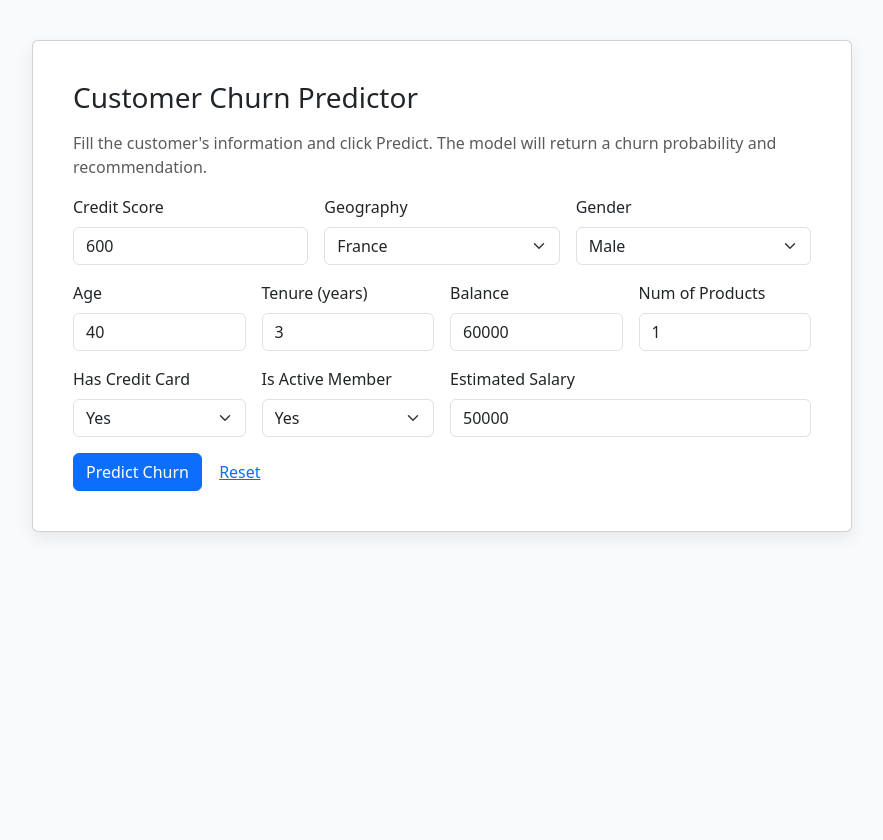
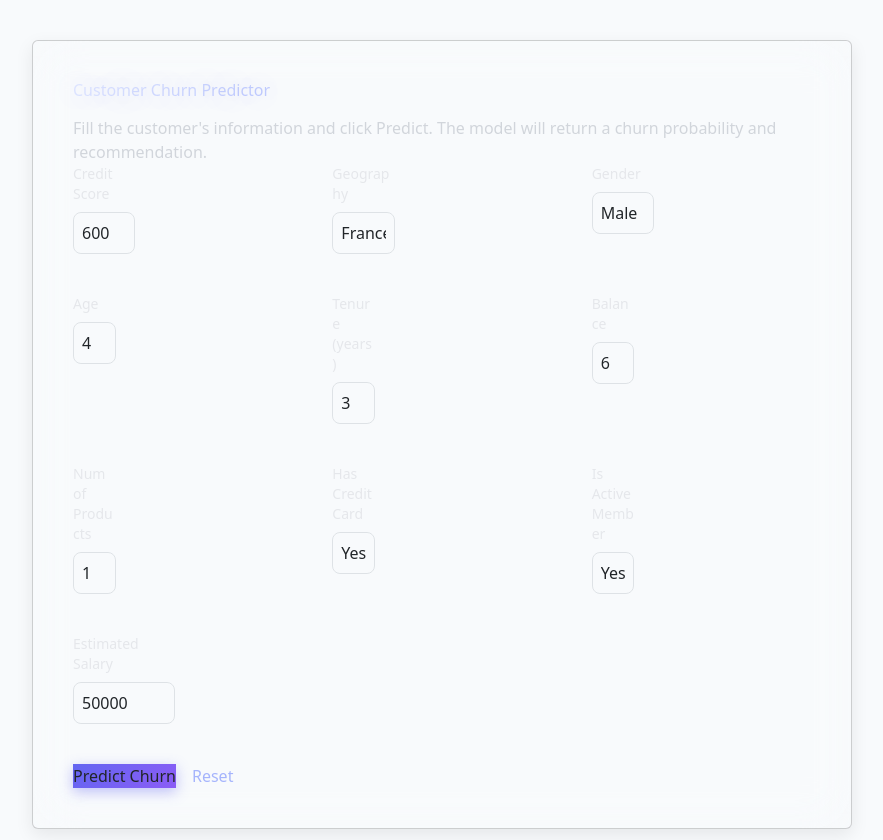
Before and after one commit to Captain-23/ML-Projects, a Flask app: page / in a window 1280 px wide. Shown: the whole page, without its empty margins (198-1081 px from the left). Before the commit the page ends 535 px from the top, so only its background shows below. Run offline with Flask 3, Linux system fonts and the light colour scheme.

Commit message:
Added style.css

```diff
--- /dev/null
+++ b/ANN project (Churn)/static/css/styles.css
@@ -0,0 +1,108 @@
+/* ── Base ── */
+body {
+  @apply bg-slate-950 text-gray-100 font-sans antialiased;
+  background: linear-gradient(135deg, #0f172a 0%, #1e1b4b 50%, #0f172a 100%);
+  min-height: 100vh;
+}
+
+/* ── Glass Card ── */
+.glass-card {
+  @apply relative overflow-hidden rounded-2xl border border-white/10;
+  background: rgba(255, 255, 255, 0.04);
+  backdrop-filter: blur(24px);
+  -webkit-backdrop-filter: blur(24px);
+  max-width: 820px;
+  margin: 40px auto;
+  box-shadow:
+    0 8px 32px rgba(0, 0, 0, 0.3),
+    inset 0 1px 0 rgba(255, 255, 255, 0.06);
+}
+
+/* ── Decorative Orbs ── */
+.orb {
+  @apply absolute rounded-full pointer-events-none;
+  filter: blur(80px);
+  opacity: 0.35;
+}
+.orb-1 {
+  @apply w-72 h-72 -top-20 -left-20;
+  background: radial-gradient(circle, #6366f1, transparent 70%);
+}
+.orb-2 {
+  @apply w-64 h-64 -bottom-16 -right-16;
+  background: radial-gradient(circle, #06b6d4, transparent 70%);
+}
+
+/* ── Header ── */
+.header-glow {
+  @apply text-2xl font-bold tracking-tight;
+  background: linear-gradient(135deg, #e0e7ff, #a5b4fc, #818cf8);
+  -webkit-background-clip: text;
+  -webkit-text-fill-color: transparent;
+  background-clip: text;
+}
+.header-accent {
+  text-shadow: 0 0 30px rgba(99, 102, 241, 0.3);
+}
+
+/* ── Form Controls ── */
+.form-label {
+  @apply block text-sm font-medium text-gray-300 mb-1;
+}
+.form-control,
+.form-select {
+  @apply mt-1 w-full rounded-lg px-3 py-2 text-sm text-gray-100 placeholder-gray-500
+         border border-white/10 outline-none transition-all duration-200;
+  background: rgba(255, 255, 255, 0.05);
+}
+.form-control:focus,
+.form-select:focus {
+  @apply border-indigo-500/60 ring-2 ring-indigo-500/20;
+  background: rgba(255, 255, 255, 0.08);
+}
+.form-select option {
+  @apply bg-slate-900 text-gray-100;
+}
+
+/* ── Primary Button ── */
+.btn-excite {
+  @apply inline-flex items-center justify-center rounded-lg px-6 py-2.5
+         text-sm font-semibold text-white transition-all duration-300
+         shadow-lg cursor-pointer border-0;
+  background: linear-gradient(135deg, #6366f1, #8b5cf6);
+  box-shadow: 0 4px 14px rgba(99, 102, 241, 0.4);
+}
+.btn-excite:hover {
+  background: linear-gradient(135deg, #818cf8, #a78bfa);
+  box-shadow: 0 6px 20px rgba(99, 102, 241, 0.5);
+  transform: translateY(-1px);
+}
+.btn-excite:active {
+  transform: translateY(0);
+}
+
+/* ── Risk Badges ── */
+.badge-risk-high {
+  @apply inline-block rounded-full px-3 py-1 text-xs font-bold uppercase tracking-wider;
+  background: rgba(239, 68, 68, 0.15);
+  color: #fca5a5;
+  border: 1px solid rgba(239, 68, 68, 0.3);
+}
+.badge-risk-low {
+  @apply inline-block rounded-full px-3 py-1 text-xs font-bold uppercase tracking-wider;
+  background: rgba(34, 197, 94, 0.15);
+  color: #86efac;
+  border: 1px solid rgba(34, 197, 94, 0.3);
+}
+
+/* ── Result Section ── */
+.alert-info {
+  @apply rounded-lg p-4;
+  background: rgba(255, 255, 255, 0.03);
+  border: 1px solid rgba(255, 255, 255, 0.06);
+}
+
+/* ── Utilities ── */
+.result {
+  @apply text-white font-semibold text-base;
+}
--- a/ANN project (Churn)/templates/index.html
+++ b/ANN project (Churn)/templates/index.html
@@ -8,6 +8,8 @@
       href="https://cdn.jsdelivr.net/npm/bootstrap@5.3.2/dist/css/bootstrap.min.css"
       rel="stylesheet"
     />
+    <link href="https://cdn.jsdelivr.net/npm/tailwindcss@2.2.19/dist/tailwind.min.css" rel="stylesheet">
+    <link href="/static/css/styles.css" rel="stylesheet">
     <style>
       body {
         background: #f8fafc;
@@ -23,138 +25,98 @@
     </style>
   </head>
   <body>
-    <div class="card p-4">
+    <div class="card p-4 glass-card relative overflow-hidden">
+      <!-- decorative orbs -->
+      <div class="orb orb-1"></div>
+      <div class="orb orb-2"></div>
       <div class="card-body">
-        <h3 class="card-title mb-3">Customer Churn Predictor</h3>
-        <p class="text-muted">
-          Fill the customer's information and click Predict. The model will
-          return a churn probability and recommendation.
-        </p>
+        <h3 class="card-title mb-3 header-glow header-accent">Customer Churn Predictor</h3>
+        <p class="text-gray-300">Fill the customer's information and click Predict. The model will return a churn probability and recommendation.</p>
 
         <form method="post" action="/predict">
-          <div class="row g-3">
+          <div class="row g-3 grid grid-cols-1 md:grid-cols-3 gap-4">
             <div class="col-md-4">
-              <label class="form-label">Credit Score</label>
-              <input
-                name="CreditScore"
-                class="form-control"
-                type="number"
-                step="1"
-                value="600"
-                required
-              />
+              <label class="form-label block text-sm text-gray-200">Credit Score</label>
+              <input name="CreditScore" class="form-control mt-1 p-2 rounded-lg bg-white/5 border border-white/5 w-full" type="number" step="1" value="600" required>
             </div>
             <div class="col-md-4">
-              <label class="form-label">Geography</label>
-              <select name="Geography" class="form-select">
+              <label class="form-label block text-sm text-gray-200">Geography</label>
+              <select name="Geography" class="form-select mt-1 p-2 rounded-lg bg-white/5 border border-white/5 w-full">
                 <option>France</option>
                 <option>Spain</option>
                 <option>Germany</option>
               </select>
             </div>
             <div class="col-md-4">
-              <label class="form-label">Gender</label>
-              <select name="Gender" class="form-select">
+              <label class="form-label block text-sm text-gray-200">Gender</label>
+              <select name="Gender" class="form-select mt-1 p-2 rounded-lg bg-white/5 border border-white/5 w-full">
                 <option>Male</option>
                 <option>Female</option>
               </select>
             </div>
 
             <div class="col-md-3">
-              <label class="form-label">Age</label>
-              <input
-                name="Age"
-                class="form-control"
-                type="number"
-                step="1"
-                value="40"
-              />
+              <label class="form-label block text-sm text-gray-200">Age</label>
+              <input name="Age" class="form-control mt-1 p-2 rounded-lg bg-white/5 border border-white/5 w-full" type="number" step="1" value="40">
             </div>
             <div class="col-md-3">
-              <label class="form-label">Tenure (years)</label>
-              <input
-                name="Tenure"
-                class="form-control"
-                type="number"
-                step="1"
-                value="3"
-              />
+              <label class="form-label block text-sm text-gray-200">Tenure (years)</label>
+              <input name="Tenure" class="form-control mt-1 p-2 rounded-lg bg-white/5 border border-white/5 w-full" type="number" step="1" value="3">
             </div>
             <div class="col-md-3">
-              <label class="form-label">Balance</label>
-              <input
-                name="Balance"
-                class="form-control"
-                type="number"
-                step="0.01"
-                value="60000"
-              />
+              <label class="form-label block text-sm text-gray-200">Balance</label>
+              <input name="Balance" class="form-control mt-1 p-2 rounded-lg bg-white/5 border border-white/5 w-full" type="number" step="0.01" value="60000">
             </div>
             <div class="col-md-3">
-              <label class="form-label">Num of Products</label>
-              <input
-                name="NumOfProducts"
-                class="form-control"
-                type="number"
-                step="1"
-                value="1"
-              />
+              <label class="form-label block text-sm text-gray-200">Num of Products</label>
+              <input name="NumOfProducts" class="form-control mt-1 p-2 rounded-lg bg-white/5 border border-white/5 w-full" type="number" step="1" value="1">
             </div>
 
             <div class="col-md-3">
-              <label class="form-label">Has Credit Card</label>
-              <select name="HasCrCard" class="form-select">
+              <label class="form-label block text-sm text-gray-200">Has Credit Card</label>
+              <select name="HasCrCard" class="form-select mt-1 p-2 rounded-lg bg-white/5 border border-white/5 w-full">
                 <option value="1">Yes</option>
                 <option value="0">No</option>
               </select>
             </div>
             <div class="col-md-3">
-              <label class="form-label">Is Active Member</label>
-              <select name="IsActiveMember" class="form-select">
+              <label class="form-label block text-sm text-gray-200">Is Active Member</label>
+              <select name="IsActiveMember" class="form-select mt-1 p-2 rounded-lg bg-white/5 border border-white/5 w-full">
                 <option value="1">Yes</option>
                 <option value="0">No</option>
               </select>
             </div>
             <div class="col-md-6">
-              <label class="form-label">Estimated Salary</label>
-              <input
-                name="EstimatedSalary"
-                class="form-control"
-                type="number"
-                step="0.01"
-                value="50000"
-              />
+              <label class="form-label block text-sm text-gray-200">Estimated Salary</label>
+              <input name="EstimatedSalary" class="form-control mt-1 p-2 rounded-lg bg-white/5 border border-white/5 w-full" type="number" step="0.01" value="50000">
             </div>
 
-            <div class="col-12 mt-3">
-              <button type="submit" class="btn btn-primary">
-                Predict Churn
-              </button>
-              <a href="/" class="btn btn-link">Reset</a>
+            <div class="col-12 mt-3 md:col-span-3 flex gap-3">
+              <button type="submit" class="btn-excite">Predict Churn</button>
+              <a href="/" class="text-indigo-300 self-center">Reset</a>
             </div>
           </div>
         </form>
 
         {% if result is defined %}
-        <hr />
-        <div class="alert alert-info mt-3">
-          <div class="row">
-            <div class="col-md-8">
-              <div class="result">Prediction: {{ result.label }}</div>
-              <div class="small text-muted">
-                Churn probability: {{ result.probability }}%
-              </div>
+        <hr class="my-4 border-white/6">
+        <div class="alert alert-info mt-3 bg-white/3 p-4 rounded-lg">
+          <div class="row flex items-center">
+            <div class="col-md-8 flex-1">
+              <div class="result text-white font-semibold">Prediction: {{ result.label }}</div>
+              <div class="small text-gray-200">Churn probability: {{ result.probability }}%</div>
             </div>
             <div class="col-md-4 text-end">
               {% if result.risk == 'High' %}
-              <span class="badge bg-danger">High Risk</span>
+                <span class="badge-risk-high">High Risk</span>
               {% else %}
-              <span class="badge bg-success">Low Risk</span>
+                <span class="badge-risk-low">Low Risk</span>
               {% endif %}
             </div>
           </div>
         </div>
         {% endif %}
+
       </div>
     </div>
   </body>
```
